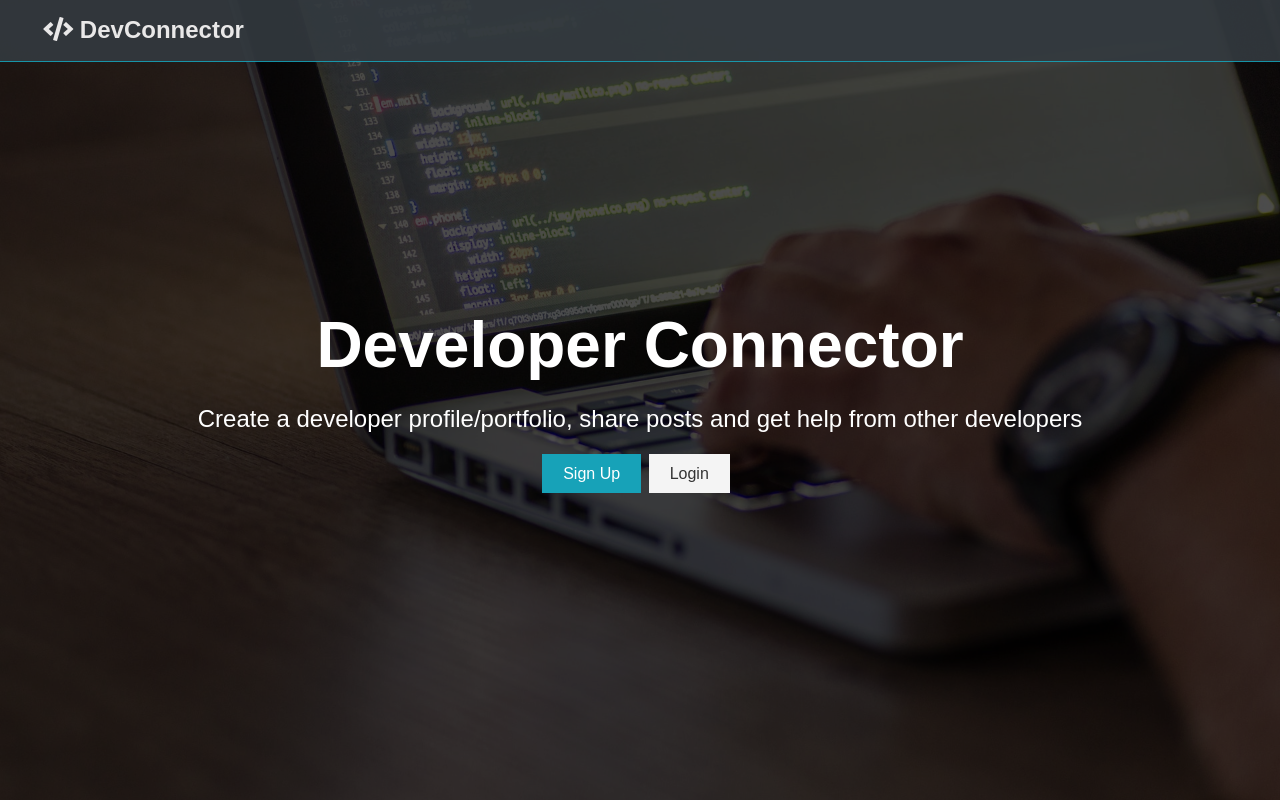
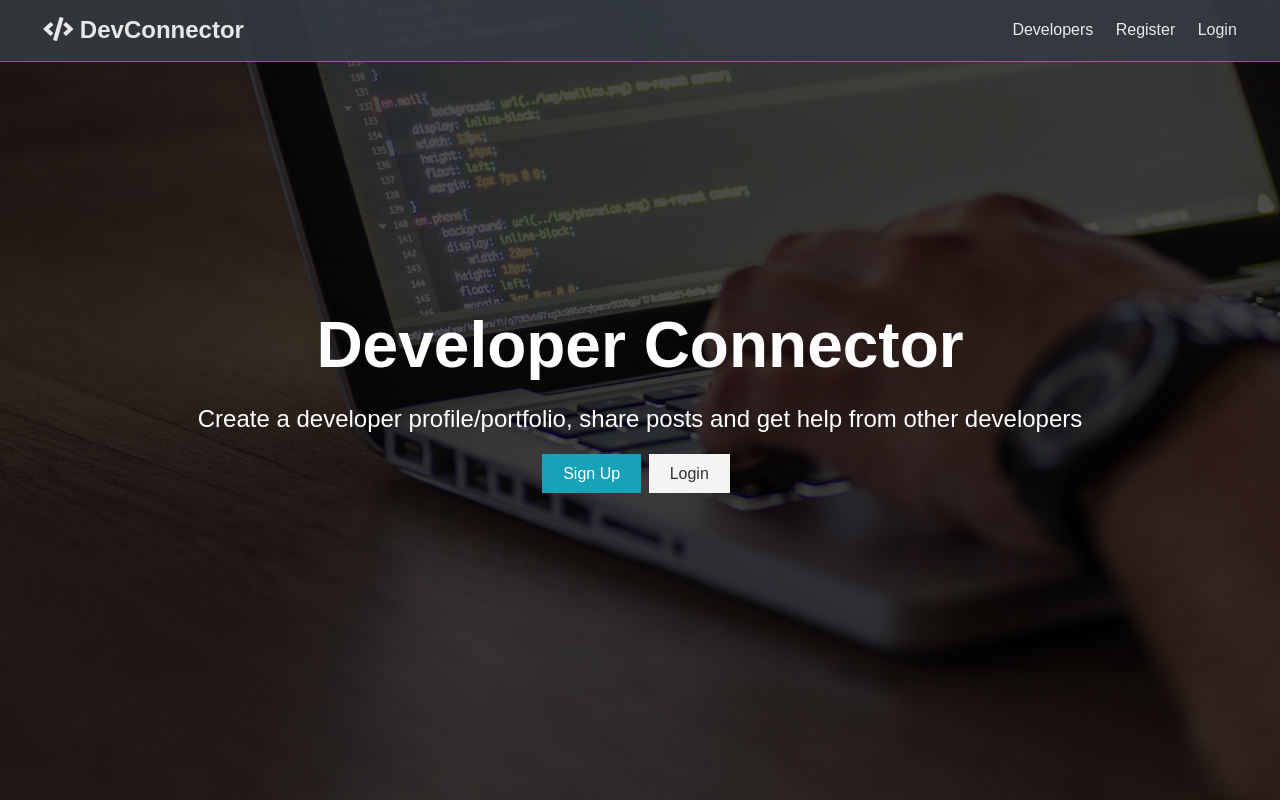
Before and after one commit to rohan9769/DevConnector, a React (Create React App) app in the folder client/: page / in a window 1280 px wide. Built offline with nearby package versions, Linux system fonts and the light colour scheme; no server answers.

Commit message:
user authentication complete

```diff
--- a/client/src/components/layout/Navbar.js
+++ b/client/src/components/layout/Navbar.js
@@ -1,31 +1,34 @@
 import React from "react";
-import {Link} from 'react-router-dom'
-import {connect} from 'react-redux'
-import PropTypes from 'prop-types';
-import {logout} from '../../actions/auth'
+import { Link } from "react-router-dom";
+import { connect } from "react-redux";
+import PropTypes from "prop-types";
+import { logout } from "../../actions/auth";
 
-const Navbar = ({auth:{isAuthenticated,loading},logout}) => {
+const Navbar = ({ auth: { isAuthenticated, loading }, logout }) => {
   const authLinks = (
     <ul>
       <li>
-            <a href="profiles.html">Developers</a>
+        <a onClick = {logout} href="#!">
+          <i className="fas fa-sign-out-alt"></i>{' '}
+          <span className="hide-sm">Logout</span>
+        </a>
       </li>
     </ul>
-  )
+  );
 
   const guestLinks = (
     <ul>
       <li>
-            <a href="profiles.html">Developers</a>
+        <a href="#!">Developers</a>
       </li>
       <li>
-            <Link to='/register'>Register</Link>
+        <Link to="/register">Register</Link>
       </li>
       <li>
-            <Link to='/login'>Login</Link>
+        <Link to="/login">Login</Link>
       </li>
     </ul>
-  )
+  );
   return (
     <>
       <nav className="navbar bg-dark">
@@ -34,18 +37,19 @@ const Navbar = ({auth:{isAuthenticated,loading},logout}) => {
             <i className="fas fa-code"></i> DevConnector
           </a>
         </h1>
+        {! loading && (<>{isAuthenticated ? authLinks:guestLinks}</>)}
       </nav>
     </>
   );
 };
 
 Navbar.propType = {
-  logout : PropTypes.func.isRequired,
-  auth : PropTypes.object.isRequired
-}
+  logout: PropTypes.func.isRequired,
+  auth: PropTypes.object.isRequired,
+};
 
-const mapStateToProps = state => ({
-  auth:state.auth
-})
+const mapStateToProps = (state) => ({
+  auth: state.auth,
+});
 
-export default connect(mapStateToProps,{logout}) (Navbar);
+export default connect(mapStateToProps, { logout })(Navbar);
```
Lines whose indentation alone changed are shown as unchanged.
